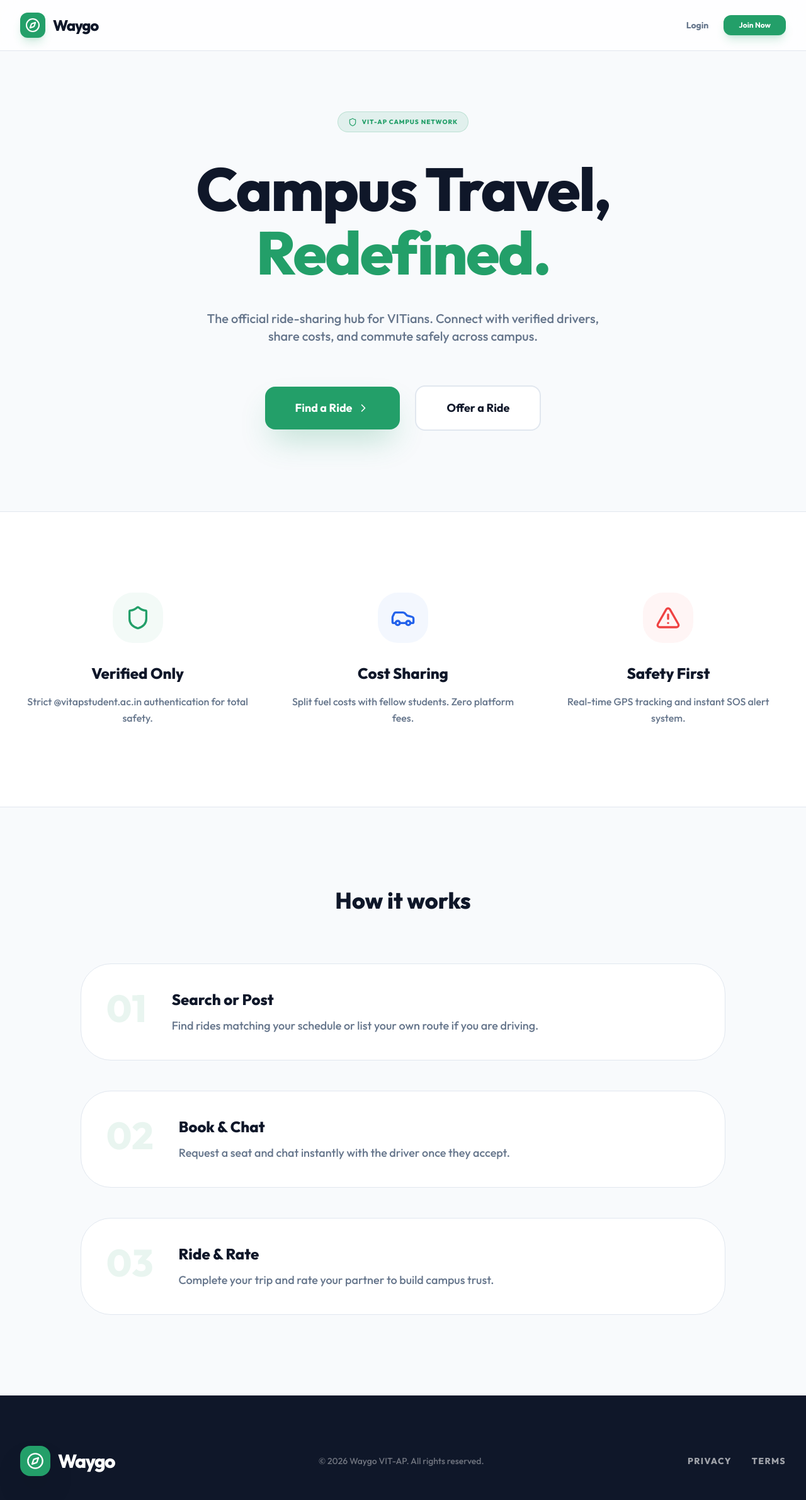
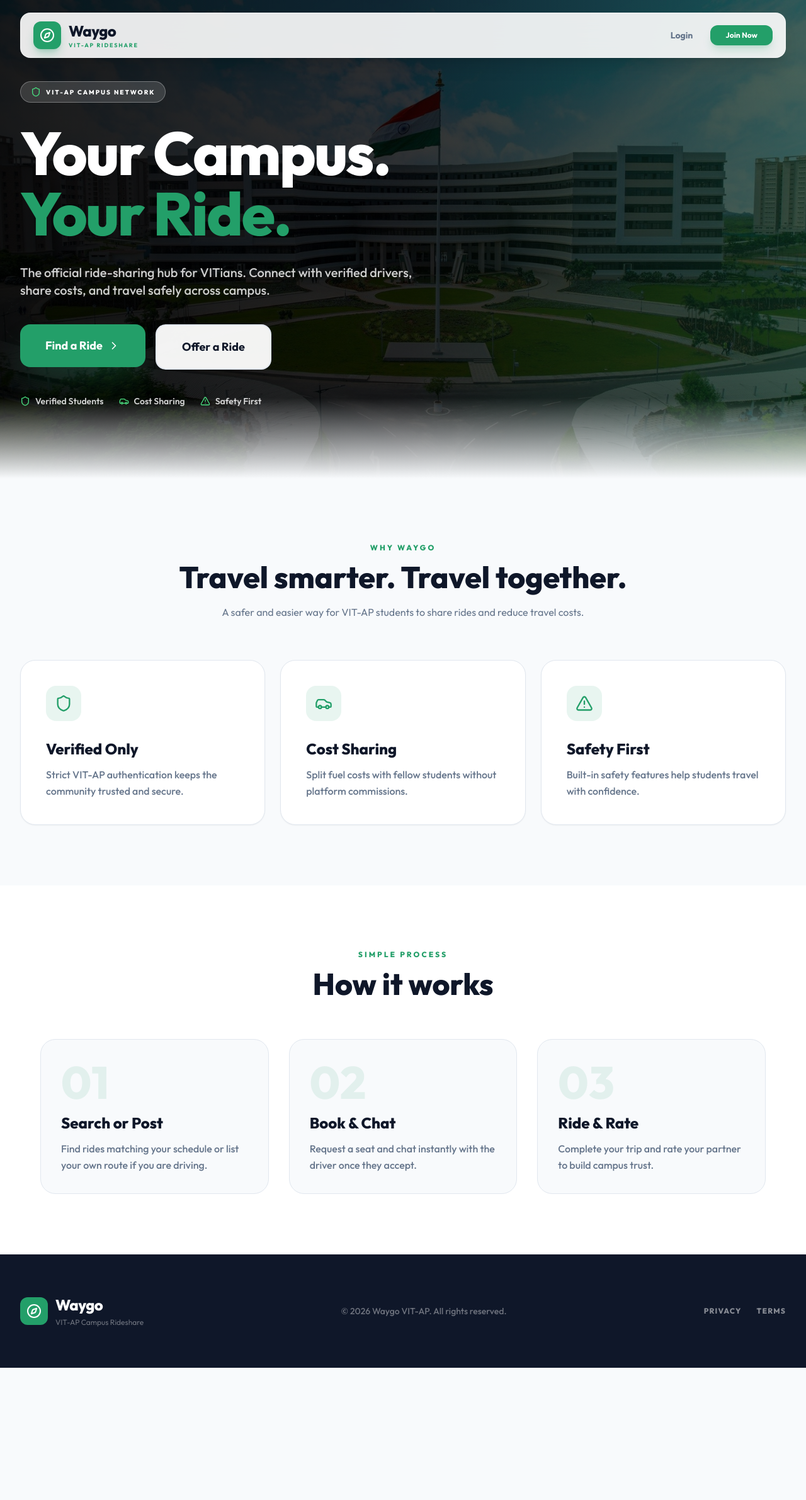
Before and after one commit to Sai630414/vitap-rideshare, a React (Vite) app in the folder client/: page / in a window 1280 px wide. Shown: the top 2382 px of the page at 63% size. After the commit the page ends 2172 px from the top, so only its background shows below. Built offline with nearby package versions, Linux system fonts and the light colour scheme; no server answers; what @capacitor/core would draw is missing.

Commit message:
Update home page UI

```diff
--- a/client/src/pages/Home.tsx
+++ b/client/src/pages/Home.tsx
@@ -3,138 +3,416 @@ import { Link } from 'react-router-dom';
 import {
   Car,
   Shield,
-  MessageSquare,
   AlertTriangle,
-  MapPin,
   ChevronRight,
-  HelpCircle,
-  Users,
   Compass,
-  Zap,
 } from 'lucide-react';
 import Button from '../components/ui/Button';
-import { useAuth } from "../context/AuthContext";
+import { useAuth } from '../context/AuthContext';
 
 export const Home: React.FC = () => {
   const { user, logout } = useAuth();
 
   const faqs = [
-    { q: 'Who can register?', a: 'Only VIT-AP members with @vitapstudent.ac.in or @vitap.ac.in emails.' },
-    { q: 'Is it free?', a: 'Prices are set by drivers to split fuel costs. We take zero commission.' },
-    { q: 'Is it safe?', a: 'All drivers are manually verified. Real-time GPS tracking and SOS alerts are active.' },
+    {
+      q: 'Who can register?',
+      a: 'Only VIT-AP members with @vitapstudent.ac.in or @vitap.ac.in emails.',
+    },
+    {
+      q: 'Is it free?',
+      a: 'Prices are set by drivers to split fuel costs. We take zero commission.',
+    },
+    {
+      q: 'Is it safe?',
+      a: 'All drivers are manually verified. Real-time GPS tracking and SOS alerts are active.',
+    },
   ];
 
   return (
     <div className="bg-background text-foreground min-h-screen flex flex-col font-sans antialiased">
-      <header className="sticky top-0 z-50 bg-white/80 backdrop-blur-xl border-b border-border">
-        <div className="mx-auto flex max-w-7xl items-center justify-between px-8 py-5">
+
+      {/* ================= NAVBAR ================= */}
+      <header className="fixed top-0 left-0 right-0 z-50">
+        <div className="max-w-7xl mx-auto px-6 md:px-8 pt-5">
+          <div className="flex items-center justify-between px-5 py-3 rounded-2xl bg-white/90 backdrop-blur-xl border border-white/50 shadow-xl">
+
             <Link to="/" className="flex items-center gap-3">
-            <div className="w-10 h-10 bg-primary rounded-xl flex items-center justify-center shadow-lg shadow-primary/20">
+              <div className="w-11 h-11 bg-primary rounded-xl flex items-center justify-center shadow-lg shadow-primary/30">
                 <Compass className="text-white w-6 h-6" />
               </div>
-            <span className="text-2xl font-black tracking-tighter">Waygo</span>
+
+              <div>
+                <span className="text-2xl font-black tracking-tight">
+                  Waygo
+                </span>
+                <span className="hidden sm:block text-[9px] font-bold uppercase tracking-[0.2em] text-primary">
+                  VIT-AP Rideshare
+                </span>
+              </div>
             </Link>
 
             {!user ? (
-            <div className="flex items-center gap-6">
-              <Link to="/login" className="text-sm font-bold text-muted-foreground hover:text-primary transition-colors">Login</Link>
-              <Link to="/login"><Button size="sm" className="px-6 rounded-xl">Join Now</Button></Link>
+              <div className="flex items-center gap-3">
+                <Link
+                  to="/login"
+                  className="text-sm font-bold px-4 py-2 text-muted-foreground hover:text-primary transition-colors"
+                >
+                  Login
+                </Link>
+
+                <Link to="/login">
+                  <Button
+                    size="sm"
+                    className="px-6 rounded-xl shadow-lg shadow-primary/20"
+                  >
+                    Join Now
+                  </Button>
+                </Link>
               </div>
             ) : (
-            <div className="flex items-center gap-4">
-              <Link to="/dashboard" className="flex items-center gap-3 px-4 py-2 hover:bg-muted/5 rounded-2xl transition-all">
-                <img src={user.profileImage || `https://api.dicebear.com/7.x/initials/svg?seed=${user.name}`} alt="" className="h-9 w-9 rounded-full border-2 border-primary/20 object-cover" />
-                <span className="text-sm font-black hidden md:block">{user.name.split(' ')[0]}</span>
+              <div className="flex items-center gap-3">
+                <Link
+                  to="/dashboard"
+                  className="flex items-center gap-3 px-3 py-2 hover:bg-muted/10 rounded-xl transition-all"
+                >
+                  <img
+                    src={
+                      user.profileImage ||
+                      `https://api.dicebear.com/7.x/initials/svg?seed=${user.name}`
+                    }
+                    alt=""
+                    className="h-9 w-9 rounded-full border-2 border-primary/20 object-cover"
+                  />
+
+                  <span className="text-sm font-black hidden md:block">
+                    {user.name.split(' ')[0]}
+                  </span>
                 </Link>
-              <Link to="/dashboard"><Button size="sm" variant="outline" className="rounded-xl">Dashboard</Button></Link>
-              <button onClick={logout} className="text-xs font-black uppercase tracking-widest text-muted-foreground hover:text-destructive">Logout</button>
+
+                <Link to="/dashboard">
+                  <Button
+                    size="sm"
+                    variant="outline"
+                    className="rounded-xl"
+                  >
+                    Dashboard
+                  </Button>
+                </Link>
+
+                <button
+                  onClick={logout}
+                  className="text-xs font-black uppercase tracking-widest text-muted-foreground hover:text-destructive"
+                >
+                  Logout
+                </button>
               </div>
             )}
           </div>
+        </div>
       </header>
 
+
+      {/* ================= HERO ================= */}
       <main className="flex-1">
-        {/* Hero */}
-        <section className="relative pt-24 pb-32 px-8 overflow-hidden">
-          <div className="absolute top-0 left-1/2 -translate-x-1/2 w-[1000px] h-[600px] bg-primary/5 rounded-full blur-[120px] -z-10"></div>
-          <div className="max-w-5xl mx-auto text-center">
-             <div className="inline-flex items-center gap-2 px-4 py-2 bg-primary/10 border border-primary/20 text-primary rounded-full text-[10px] font-black uppercase tracking-widest mb-10 animate-in fade-in slide-in-from-top-4 duration-1000">
-               <Shield className="w-3.5 h-3.5" />
+
+        <section className="relative min-h-[760px] flex items-center overflow-hidden">
+
+          {/* VIT-AP BACKGROUND IMAGE */}
+          <div
+            className="absolute inset-0 bg-cover bg-center"
+            style={{
+              backgroundImage: "url('/vitap-campus.jpg')",
+            }}
+          />
+
+          {/* Dark overlay */}
+          <div className="absolute inset-0 bg-black/55" />
+
+          {/* Green gradient */}
+          <div className="absolute inset-0 bg-gradient-to-r from-black/70 via-black/40 to-primary/20" />
+
+          {/* Hero content */}
+          <div className="relative z-10 w-full max-w-7xl mx-auto px-6 md:px-8 pt-28 pb-24">
+
+            <div className="max-w-3xl">
+
+              {/* Badge */}
+              <div className="inline-flex items-center gap-2 px-4 py-2 mb-8 rounded-full bg-white/15 backdrop-blur-md border border-white/30 text-white text-[10px] font-black uppercase tracking-[0.2em]">
+                <Shield className="w-4 h-4 text-green-400" />
                 VIT-AP Campus Network
               </div>
-             <h1 className="text-5xl md:text-8xl font-black tracking-tight leading-[1.1] md:leading-[1.05] animate-in fade-in slide-in-from-bottom-8 duration-700">
-               Campus Travel, <br />
-               <span className="text-primary">Redefined.</span>
+
+              {/* Heading */}
+              <h1 className="text-5xl md:text-7xl lg:text-8xl font-black tracking-tight leading-[0.95] text-white">
+                Your Campus.
+                <br />
+
+                <span className="text-primary">
+                  Your Ride.
+                </span>
               </h1>
-             <p className="text-lg md:text-xl text-muted-foreground max-w-2xl mx-auto mt-10 font-medium leading-relaxed animate-in fade-in slide-in-from-bottom-10 duration-1000">
-               The official ride-sharing hub for VITians. Connect with verified drivers, share costs, and commute safely across campus.
+
+              {/* Description */}
+              <p className="text-lg md:text-xl text-white/80 max-w-2xl mt-8 font-medium leading-relaxed">
+                The official ride-sharing hub for VITians.
+                Connect with verified drivers, share costs,
+                and travel safely across campus.
               </p>
-             <div className="flex flex-col sm:flex-row items-center justify-center gap-6 mt-16 animate-in fade-in slide-in-from-bottom-12 duration-1000">
-               <Link to="/login" className="w-full sm:w-auto"><Button size="lg" className="w-full px-12 py-5 rounded-2xl text-lg shadow-2xl shadow-primary/30">Find a Ride <ChevronRight className="ml-2 w-5 h-5" /></Button></Link>
-               <Link to="/login" className="w-full sm:w-auto"><Button variant="outline" size="lg" className="w-full px-12 py-5 rounded-2xl text-lg bg-white">Offer a Ride</Button></Link>
+
+              {/* Buttons */}
+              <div className="flex flex-col sm:flex-row gap-4 mt-10">
+
+                <Link
+                  to="/login"
+                  className="w-full sm:w-auto"
+                >
+                  <Button
+                    size="lg"
+                    className="w-full sm:w-auto px-10 py-5 rounded-2xl text-lg shadow-2xl shadow-primary/30"
+                  >
+                    Find a Ride
+                    <ChevronRight className="ml-2 w-5 h-5" />
+                  </Button>
+                </Link>
+
+                <Link
+                  to="/login"
+                  className="w-full sm:w-auto"
+                >
+                  <Button
+                    variant="outline"
+                    size="lg"
+                    className="w-full sm:w-auto px-10 py-5 rounded-2xl text-lg bg-white/95 hover:bg-white"
+                  >
+                    Offer a Ride
+                  </Button>
+                </Link>
+
+              </div>
+
+              {/* Trust indicators */}
+              <div className="flex flex-wrap gap-6 mt-10 text-white/80 text-sm font-semibold">
+
+                <div className="flex items-center gap-2">
+                  <Shield className="w-4 h-4 text-green-400" />
+                  Verified Students
+                </div>
+
+                <div className="flex items-center gap-2">
+                  <Car className="w-4 h-4 text-green-400" />
+                  Cost Sharing
+                </div>
+
+                <div className="flex items-center gap-2">
+                  <AlertTriangle className="w-4 h-4 text-green-400" />
+                  Safety First
+                </div>
+
+              </div>
+
             </div>
           </div>
+
+          {/* Bottom fade */}
+          <div className="absolute bottom-0 left-0 right-0 h-32 bg-gradient-to-t from-background to-transparent" />
+
         </section>
 
-        {/* Features */}
-        <section className="py-32 px-8 bg-white border-y border-border">
+
+        {/* ================= FEATURES ================= */}
+        <section className="py-24 px-6 md:px-8 bg-background">
+
           <div className="max-w-7xl mx-auto">
-             <div className="grid grid-cols-1 md:grid-cols-3 gap-12 text-center">
+
+            <div className="text-center mb-16">
+
+              <span className="text-primary text-xs font-black uppercase tracking-[0.25em]">
+                Why Waygo
+              </span>
+
+              <h2 className="text-4xl md:text-5xl font-black mt-3">
+                Travel smarter. Travel together.
+              </h2>
+
+              <p className="text-muted-foreground max-w-2xl mx-auto mt-5">
+                A safer and easier way for VIT-AP students to share rides
+                and reduce travel costs.
+              </p>
+
+            </div>
+
+
+            <div className="grid grid-cols-1 md:grid-cols-3 gap-6">
+
               {[
-                  { icon: Shield, title: 'Verified Only', desc: 'Strict @vitapstudent.ac.in authentication for total safety.', color: 'text-primary', bg: 'bg-primary/5' },
-                  { icon: Car, title: 'Cost Sharing', desc: 'Split fuel costs with fellow students. Zero platform fees.', color: 'text-secondary', bg: 'bg-secondary/5' },
-                  { icon: AlertTriangle, title: 'Safety First', desc: 'Real-time GPS tracking and instant SOS alert system.', color: 'text-destructive', bg: 'bg-destructive/5' },
+                {
+                  icon: Shield,
+                  title: 'Verified Only',
+                  desc: 'Strict VIT-AP authentication keeps the community trusted and secure.',
+                },
+                {
+                  icon: Car,
+                  title: 'Cost Sharing',
+                  desc: 'Split fuel costs with fellow students without platform commissions.',
+                },
+                {
+                  icon: AlertTriangle,
+                  title: 'Safety First',
+                  desc: 'Built-in safety features help students travel with confidence.',
+                },
               ].map((f, i) => (
-                  <div key={i} className="flex flex-col items-center group">
-                    <div className={`w-20 h-20 ${f.bg} ${f.color} rounded-[2rem] flex items-center justify-center mb-8 transition-transform group-hover:scale-110 duration-500`}>
-                       <f.icon className="w-10 h-10" />
+
+                <div
+                  key={i}
+                  className="group p-8 md:p-10 rounded-3xl bg-white border border-border shadow-sm hover:shadow-xl hover:-translate-y-2 transition-all duration-300"
+                >
+
+                  <div className="w-14 h-14 rounded-2xl bg-primary/10 text-primary flex items-center justify-center mb-7 group-hover:bg-primary group-hover:text-white transition-all">
+                    <f.icon className="w-7 h-7" />
                   </div>
-                    <h3 className="text-2xl font-black mb-4">{f.title}</h3>
-                    <p className="text-muted-foreground font-medium leading-relaxed">{f.desc}</p>
+
+                  <h3 className="text-2xl font-black mb-3">
+                    {f.title}
+                  </h3>
+
+                  <p className="text-muted-foreground font-medium leading-relaxed">
+                    {f.desc}
+                  </p>
+
                 </div>
+
               ))}
+
             </div>
+
           </div>
+
         </section>
 
-        {/* Steps */}
-        <section className="py-32 px-8">
-           <div className="max-w-5xl mx-auto">
-              <h2 className="text-4xl font-black text-center mb-20">How it works</h2>
-              <div className="space-y-12">
+
+        {/* ================= HOW IT WORKS ================= */}
+        <section className="py-24 px-6 md:px-8 bg-white">
+
+          <div className="max-w-6xl mx-auto">
+
+            <div className="text-center mb-16">
+
+              <span className="text-primary text-xs font-black uppercase tracking-[0.25em]">
+                Simple Process
+              </span>
+
+              <h2 className="text-4xl md:text-5xl font-black mt-3">
+                How it works
+              </h2>
+
+            </div>
+
+
+            <div className="grid grid-cols-1 md:grid-cols-3 gap-8">
+
               {[
-                   { n: '01', t: 'Search or Post', d: 'Find rides matching your schedule or list your own route if you are driving.' },
-                   { n: '02', t: 'Book & Chat', d: 'Request a seat and chat instantly with the driver once they accept.' },
-                   { n: '03', t: 'Ride & Rate', d: 'Complete your trip and rate your partner to build campus trust.' }
+                {
+                  n: '01',
+                  t: 'Search or Post',
+                  d: 'Find rides matching your schedule or list your own route if you are driving.',
+                },
+                {
+                  n: '02',
+                  t: 'Book & Chat',
+                  d: 'Request a seat and chat instantly with the driver once they accept.',
+                },
+                {
+                  n: '03',
+                  t: 'Ride & Rate',
+                  d: 'Complete your trip and rate your partner to build campus trust.',
+                },
               ].map((s, i) => (
-                   <div key={i} className="flex items-start gap-10 p-10 bg-white rounded-[3rem] shadow-soft border border-border">
-                      <span className="text-6xl font-black text-primary/10">{s.n}</span>
-                      <div>
-                         <h4 className="text-2xl font-black mb-3">{s.t}</h4>
-                         <p className="text-muted-foreground font-medium text-lg">{s.d}</p>
+
+                <div
+                  key={i}
+                  className="relative p-8 rounded-3xl border border-border bg-background hover:border-primary/40 transition-all"
+                >
+
+                  <span className="text-7xl font-black text-primary/10">
+                    {s.n}
+                  </span>
+
+                  <h4 className="text-2xl font-black mt-3 mb-3">
+                    {s.t}
+                  </h4>
+
+                  <p className="text-muted-foreground font-medium leading-relaxed">
+                    {s.d}
+                  </p>
+
                 </div>
+
+              ))}
+
             </div>
-                 ))}
+
           </div>
-           </div>
+
         </section>
+
       </main>
 
-      <footer className="bg-foreground text-white py-20 px-8">
-         <div className="max-w-7xl mx-auto flex flex-col md:flex-row justify-between items-center gap-10">
+
+      {/* ================= FOOTER ================= */}
+      <footer className="bg-foreground text-white py-16 px-6 md:px-8">
+
+        <div className="max-w-7xl mx-auto">
+
+          <div className="flex flex-col md:flex-row justify-between items-center gap-8">
+
             <div className="flex items-center gap-3">
-               <div className="w-12 h-12 bg-primary rounded-2xl flex items-center justify-center shadow-2xl">
-                  <Compass className="text-white w-7 h-7" />
+
+              <div className="w-11 h-11 bg-primary rounded-xl flex items-center justify-center">
+                <Compass className="text-white w-6 h-6" />
               </div>
-               <span className="text-3xl font-black tracking-tighter">Waygo</span>
+
+              <div>
+                <span className="text-2xl font-black tracking-tight">
+                  Waygo
+                </span>
+
+                <p className="text-white/40 text-xs mt-1">
+                  VIT-AP Campus Rideshare
+                </p>
               </div>
-            <p className="text-white/40 text-sm font-medium">&copy; {new Date().getFullYear()} Waygo VIT-AP. All rights reserved.</p>
-            <div className="flex gap-8">
-               <a href="#" className="text-sm font-black uppercase tracking-widest text-white/60 hover:text-primary transition-colors">Privacy</a>
-               <a href="#" className="text-sm font-black uppercase tracking-widest text-white/60 hover:text-primary transition-colors">Terms</a>
+
             </div>
+
+
+            <p className="text-white/40 text-sm font-medium">
+              &copy; {new Date().getFullYear()} Waygo VIT-AP. All rights reserved.
+            </p>
+
+
+            <div className="flex gap-6">
+
+              <a
+                href="#"
+                className="text-xs font-black uppercase tracking-widest text-white/50 hover:text-primary transition-colors"
+              >
+                Privacy
+              </a>
+
+              <a
+                href="#"
+                className="text-xs font-black uppercase tracking-widest text-white/50 hover:text-primary transition-colors"
+              >
+                Terms
+              </a>
+
             </div>
+
+          </div>
+
+        </div>
+
       </footer>
+
     </div>
   );
 };
```
Also changed, not shown: client/public/vitap-campus.jpg (added). Lines whose indentation alone changed are shown as unchanged.
